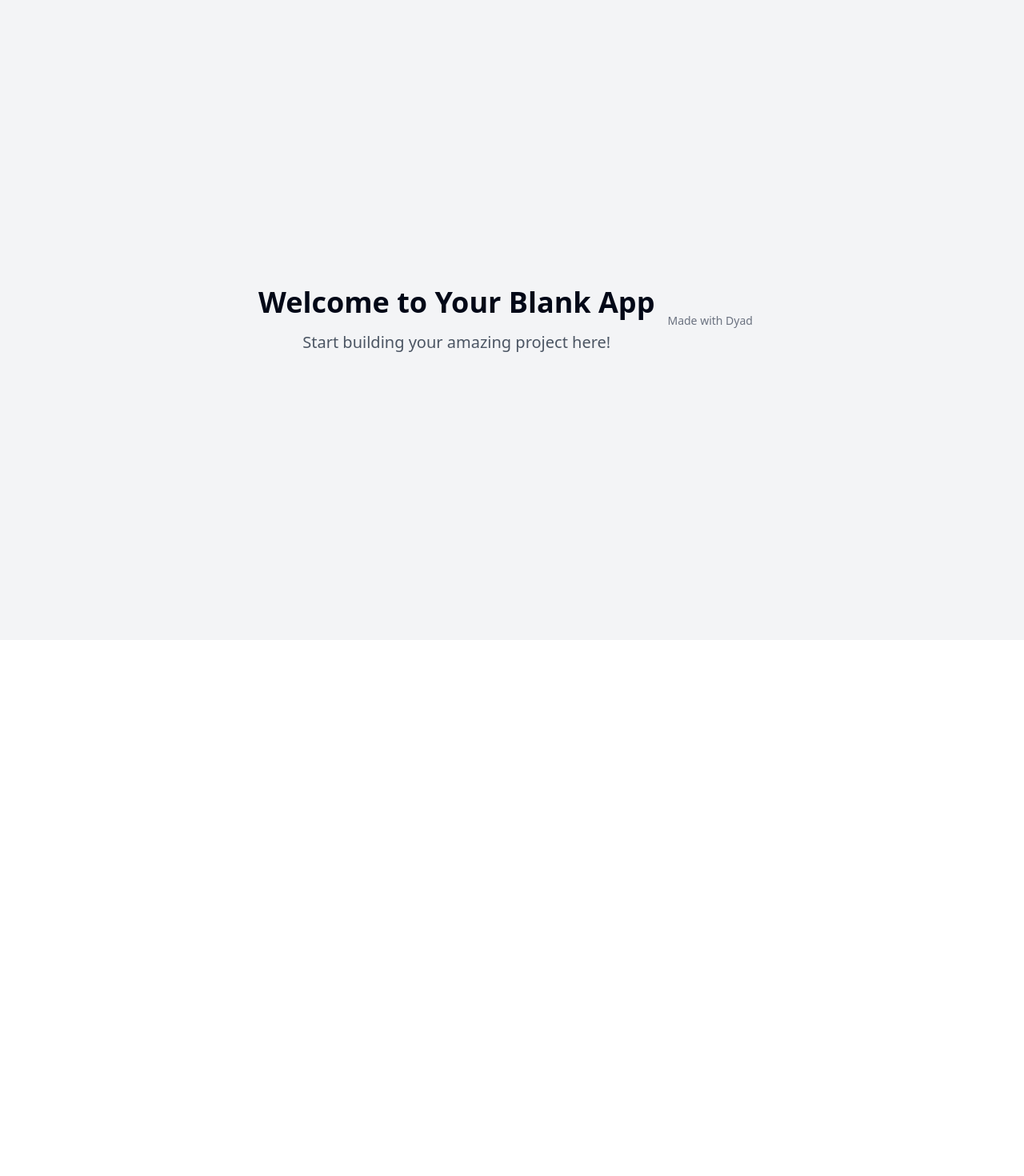
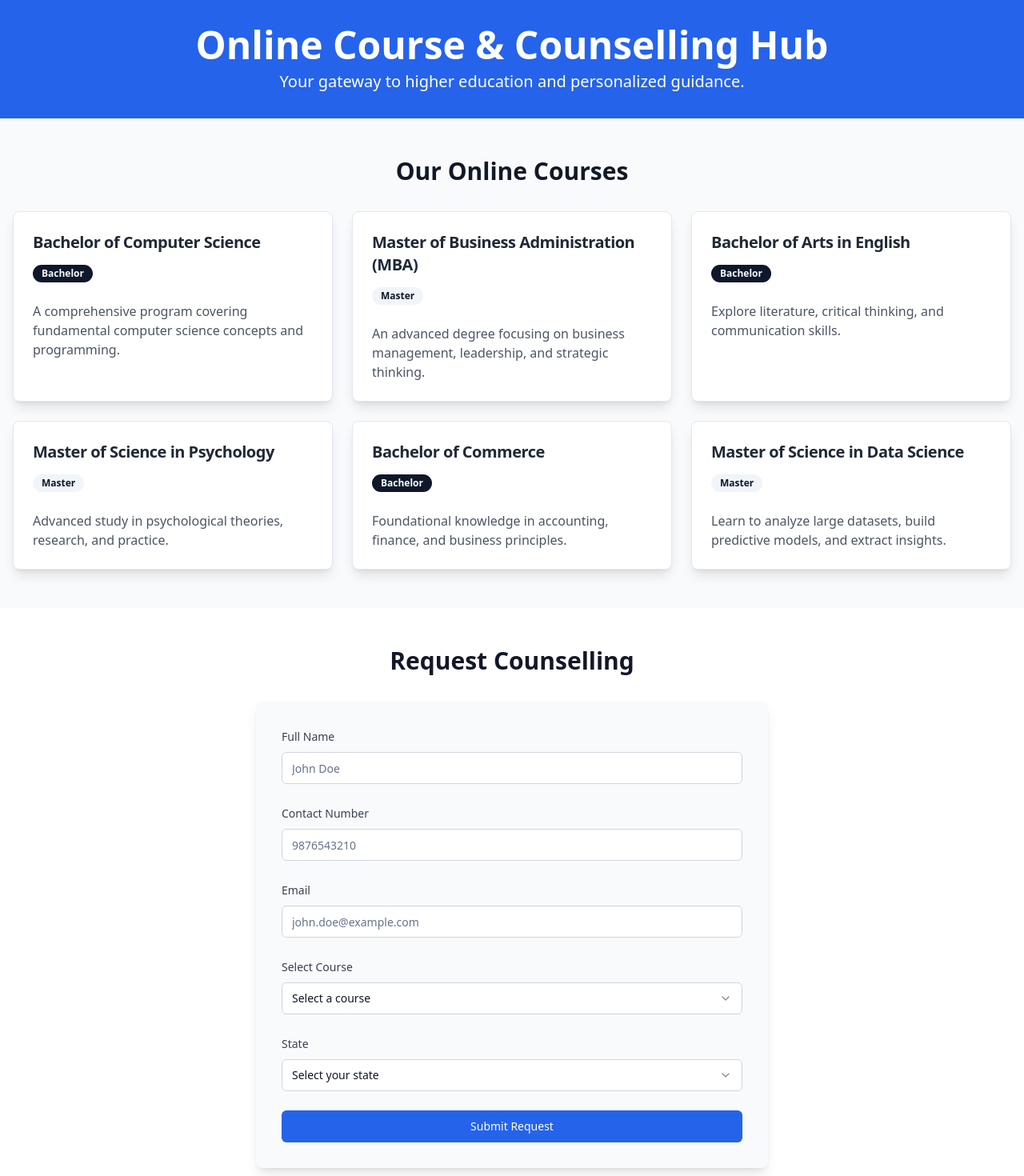
Before and after one commit to Sahilpatel1312/IGNOU, a React (Vite) app: page / in a window 1280 px wide. Shown: the top 1470 px of the page at 80% size. Before the commit the page ends 800 px from the top, so only its background shows below. Built offline with nearby package versions, Linux system fonts and the light colour scheme.

Commit message:
[dyad] wrote 5 file(s)

```diff
--- /dev/null
+++ b/src/components/CounsellingForm.tsx
@@ -0,0 +1,155 @@
+import React from 'react';
+import { useForm } from 'react-hook-form';
+import { zodResolver } from '@hookform/resolvers/zod';
+import * as z from 'zod';
+import { Button } from '@/components/ui/button';
+import { Input } from '@/components/ui/input';
+import {
+  Form,
+  FormControl,
+  FormField,
+  FormItem,
+  FormLabel,
+  FormMessage,
+} from '@/components/ui/form';
+import {
+  Select,
+  SelectContent,
+  SelectItem,
+  SelectTrigger,
+  SelectValue,
+} from '@/components/ui/select';
+import { showSuccess } from '@/utils/toast';
+import { courses } from '@/data/courses';
+import { indianStates } from '@/data/states';
+
+const formSchema = z.object({
+  fullName: z.string().min(2, { message: 'Full name must be at least 2 characters.' }),
+  contactNumber: z.string().regex(/^\d{10}$/, { message: 'Contact number must be 10 digits.' }),
+  email: z.string().email({ message: 'Invalid email address.' }),
+  course: z.string().min(1, { message: 'Please select a course.' }),
+  state: z.string().min(1, { message: 'Please select your state.' }),
+});
+
+const CounsellingForm: React.FC = () => {
+  const form = useForm<z.infer<typeof formSchema>>({
+    resolver: zodResolver(formSchema),
+    defaultValues: {
+      fullName: '',
+      contactNumber: '',
+      email: '',
+      course: '',
+      state: '',
+    },
+  });
+
+  const onSubmit = (values: z.infer<typeof formSchema>) => {
+    console.log('Counselling Form Submitted:', values);
+    showSuccess('Your counselling request has been submitted successfully!');
+    form.reset();
+  };
+
+  return (
+    <section className="py-12 bg-white dark:bg-gray-800">
+      <div className="container mx-auto px-4 max-w-2xl">
+        <h2 className="text-3xl font-bold text-center mb-8 text-gray-900 dark:text-gray-100">Request Counselling</h2>
+        <Form {...form}>
+          <form onSubmit={form.handleSubmit(onSubmit)} className="space-y-6 bg-gray-50 dark:bg-gray-900 p-8 rounded-lg shadow-lg">
+            <FormField
+              control={form.control}
+              name="fullName"
+              render={({ field }) => (
+                <FormItem>
+                  <FormLabel className="text-gray-700 dark:text-gray-300">Full Name</FormLabel>
+                  <FormControl>
+                    <Input placeholder="John Doe" {...field} className="bg-white dark:bg-gray-700 text-gray-900 dark:text-gray-100 border-gray-300 dark:border-gray-600" />
+                  </FormControl>
+                  <FormMessage />
+                </FormItem>
+              )}
+            />
+            <FormField
+              control={form.control}
+              name="contactNumber"
+              render={({ field }) => (
+                <FormItem>
+                  <FormLabel className="text-gray-700 dark:text-gray-300">Contact Number</FormLabel>
+                  <FormControl>
+                    <Input type="tel" placeholder="9876543210" {...field} className="bg-white dark:bg-gray-700 text-gray-900 dark:text-gray-100 border-gray-300 dark:border-gray-600" />
+                  </FormControl>
+                  <FormMessage />
+                </FormItem>
+              )}
+            />
+            <FormField
+              control={form.control}
+              name="email"
+              render={({ field }) => (
+                <FormItem>
+                  <FormLabel className="text-gray-700 dark:text-gray-300">Email</FormLabel>
+                  <FormControl>
+                    <Input type="email" placeholder="john.doe@example.com" {...field} className="bg-white dark:bg-gray-700 text-gray-900 dark:text-gray-100 border-gray-300 dark:border-gray-600" />
+                  </FormControl>
+                  <FormMessage />
+                </FormItem>
+              )}
+            />
+            <FormField
+              control={form.control}
+              name="course"
+              render={({ field }) => (
+                <FormItem>
+                  <FormLabel className="text-gray-700 dark:text-gray-300">Select Course</FormLabel>
+                  <Select onValueChange={field.onChange} defaultValue={field.value}>
+                    <FormControl>
+                      <SelectTrigger className="bg-white dark:bg-gray-700 text-gray-900 dark:text-gray-100 border-gray-300 dark:border-gray-600">
+                        <SelectValue placeholder="Select a course" />
+                      </SelectTrigger>
+                    </FormControl>
+                    <SelectContent className="bg-white dark:bg-gray-800 text-gray-900 dark:text-gray-100 border-gray-300 dark:border-gray-600">
+                      {courses.map((course) => (
+                        <SelectItem key={course.id} value={course.name}>
+                          {course.name} ({course.type})
+                        </SelectItem>
+                      ))}
+                    </SelectContent>
+                  </Select>
+                  <FormMessage />
+                </FormItem>
+              )}
+            />
+            <FormField
+              control={form.control}
+              name="state"
+              render={({ field }) => (
+                <FormItem>
+                  <FormLabel className="text-gray-700 dark:text-gray-300">State</FormLabel>
+                  <Select onValueChange={field.onChange} defaultValue={field.value}>
+                    <FormControl>
+                      <SelectTrigger className="bg-white dark:bg-gray-700 text-gray-900 dark:text-gray-100 border-gray-300 dark:border-gray-600">
+                        <SelectValue placeholder="Select your state" />
+                      </SelectTrigger>
+                    </FormControl>
+                    <SelectContent className="bg-white dark:bg-gray-800 text-gray-900 dark:text-gray-100 border-gray-300 dark:border-gray-600">
+                      {indianStates.map((state) => (
+                        <SelectItem key={state} value={state}>
+                          {state}
+                        </SelectItem>
+                      ))}
+                    </SelectContent>
+                  </Select>
+                  <FormMessage />
+                </FormItem>
+              )}
+            />
+            <Button type="submit" className="w-full bg-blue-600 hover:bg-blue-700 text-white dark:bg-blue-700 dark:hover:bg-blue-800">
+              Submit Request
+            </Button>
+          </form>
+        </Form>
+      </div>
+    </section>
+  );
+};
+
+export default CounsellingForm;
--- /dev/null
+++ b/src/components/CourseListing.tsx
@@ -0,0 +1,33 @@
+import React from 'react';
+import { Card, CardContent, CardDescription, CardHeader, CardTitle } from '@/components/ui/card';
+import { Badge } from '@/components/ui/badge';
+import { courses, Course } from '@/data/courses';
+
+const CourseListing: React.FC = () => {
+  return (
+    <section className="py-12 bg-gray-50 dark:bg-gray-900">
+      <div className="container mx-auto px-4">
+        <h2 className="text-3xl font-bold text-center mb-8 text-gray-900 dark:text-gray-100">Our Online Courses</h2>
+        <div className="grid grid-cols-1 md:grid-cols-2 lg:grid-cols-3 gap-6">
+          {courses.map((course: Course) => (
+            <Card key={course.id} className="flex flex-col justify-between shadow-lg hover:shadow-xl transition-shadow duration-300">
+              <CardHeader>
+                <CardTitle className="text-xl font-semibold text-gray-800 dark:text-gray-200">{course.name}</CardTitle>
+                <CardDescription>
+                  <Badge variant={course.type === 'Bachelor' ? 'default' : 'secondary'} className="mt-2">
+                    {course.type}
+                  </Badge>
+                </CardDescription>
+              </CardHeader>
+              <CardContent className="flex-grow">
+                <p className="text-gray-600 dark:text-gray-400">{course.description}</p>
+              </CardContent>
+            </Card>
+          ))}
+        </div>
+      </div>
+    </section>
+  );
+};
+
+export default CourseListing;
--- /dev/null
+++ b/src/data/courses.ts
@@ -0,0 +1,45 @@
+export interface Course {
+  id: string;
+  name: string;
+  type: 'Bachelor' | 'Master';
+  description: string;
+}
+
+export const courses: Course[] = [
+  {
+    id: 'bachelor-cs',
+    name: 'Bachelor of Computer Science',
+    type: 'Bachelor',
+    description: 'A comprehensive program covering fundamental computer science concepts and programming.',
+  },
+  {
+    id: 'master-mba',
+    name: 'Master of Business Administration (MBA)',
+    type: 'Master',
+    description: 'An advanced degree focusing on business management, leadership, and strategic thinking.',
+  },
+  {
+    id: 'bachelor-arts',
+    name: 'Bachelor of Arts in English',
+    type: 'Bachelor',
+    description: 'Explore literature, critical thinking, and communication skills.',
+  },
+  {
+    id: 'master-psychology',
+    name: 'Master of Science in Psychology',
+    type: 'Master',
+    description: 'Advanced study in psychological theories, research, and practice.',
+  },
+  {
+    id: 'bachelor-commerce',
+    name: 'Bachelor of Commerce',
+    type: 'Bachelor',
+    description: 'Foundational knowledge in accounting, finance, and business principles.',
+  },
+  {
+    id: 'master-data-science',
+    name: 'Master of Science in Data Science',
+    type: 'Master',
+    description: 'Learn to analyze large datasets, build predictive models, and extract insights.',
+  },
+];
--- /dev/null
+++ b/src/data/states.ts
@@ -0,0 +1,36 @@
+export const indianStates: string[] = [
+  "Andhra Pradesh",
+  "Arunachal Pradesh",
+  "Assam",
+  "Bihar",
+  "Chhattisgarh",
+  "Goa",
+  "Gujarat",
+  "Haryana",
+  "Himachal Pradesh",
+  "Jharkhand",
+  "Karnataka",
+  "Kerala",
+  "Madhya Pradesh",
+  "Maharashtra",
+  "Manipur",
+  "Meghalaya",
+  "Mizoram",
+  "Nagaland",
+  "Odisha",
+  "Punjab",
+  "Rajasthan",
+  "Sikkim",
+  "Tamil Nadu",
+  "Telangana",
+  "Tripura",
+  "Uttar Pradesh",
+  "Uttarakhand",
+  "West Bengal",
+  "Andaman and Nicobar Islands",
+  "Chandigarh",
+  "Dadra and Nagar Haveli and Daman and Diu",
+  "Lakshadweep",
+  "Delhi",
+  "Puducherry"
+];
--- a/src/pages/Index.tsx
+++ b/src/pages/Index.tsx
@@ -1,16 +1,20 @@
-// Update this page (the content is just a fallback if you fail to update the page)
-
 import { MadeWithDyad } from "@/components/made-with-dyad";
+import CourseListing from "@/components/CourseListing";
+import CounsellingForm from "@/components/CounsellingForm";
 
 const Index = () => {
   return (
-    <div className="min-h-screen flex items-center justify-center bg-gray-100">
-      <div className="text-center">
-        <h1 className="text-4xl font-bold mb-4">Welcome to Your Blank App</h1>
-        <p className="text-xl text-gray-600">
-          Start building your amazing project here!
-        </p>
-      </div>
+    <div className="min-h-screen bg-gray-100 dark:bg-gray-950 text-gray-900 dark:text-gray-100">
+      <header className="py-8 bg-blue-600 text-white text-center shadow-md">
+        <h1 className="text-5xl font-extrabold mb-2">Online Course & Counselling Hub</h1>
+        <p className="text-xl">Your gateway to higher education and personalized guidance.</p>
+      </header>
+
+      <main>
+        <CourseListing />
+        <CounsellingForm />
+      </main>
+
       <MadeWithDyad />
     </div>
   );
```
